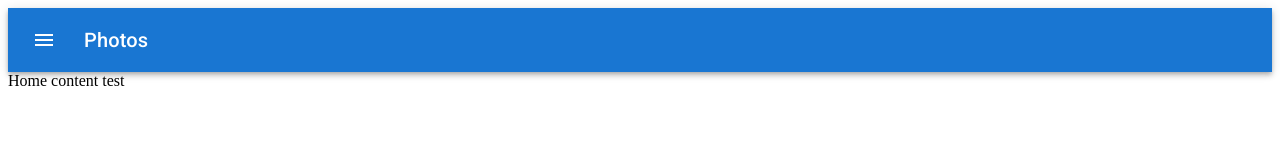
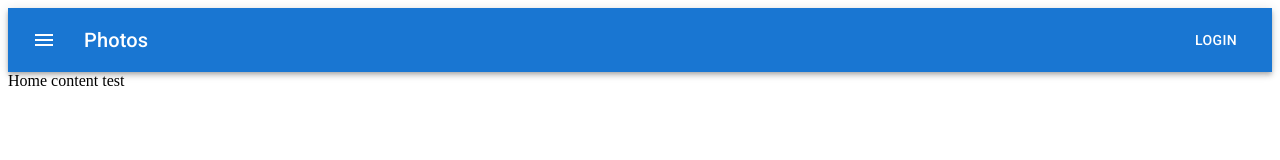
Before and after one commit to Thomas0507/Rattrapage-ASI-II, a React (Vite) app in the folder react-frontend/: page / in a window 1280 px wide. Shown: the top 160 px of the page. Built offline with nearby package versions, Linux system fonts and the light colour scheme.

Commit message:
feat: conditionnal rendering for login + route for login

```diff
--- a/react-frontend/src/pages/Header.jsx
+++ b/react-frontend/src/pages/Header.jsx
@@ -11,20 +11,16 @@
 import FormGroup from '@mui/material/FormGroup';
 import MenuItem from '@mui/material/MenuItem';
 import Menu from '@mui/material/Menu';
+import { Button } from '@mui/material';
 import { Link } from 'react-router-dom';
 import { useNavigate  } from "react-router-dom";
 
-function onClickRedirect(url) {
-}
 
 
 function Header (props) {
     const auth = props.user ? true : false;
-    let urlChosen = '';
-    let navigate = useNavigate();
 
     const [anchorEl, setAnchorEl] = React.useState(null);
-
 
     const handleMenu = (event) => {
         setAnchorEl(event.currentTarget);
@@ -33,8 +29,6 @@
     const handleClose = () => {
         setAnchorEl(null);
     };
-
-
 
     return (
     <Box sx={{ flexGrow: 1 }}>
@@ -52,7 +46,7 @@
           <Typography variant="h6" component="div" sx={{ flexGrow: 1 }}>
             Photos
           </Typography>
-          {auth && (
+          {auth ? (
             <div>
               <IconButton
                 size="large"
@@ -84,7 +78,9 @@
                 <MenuItem component={Link} to='/logout' onClick={handleClose}>Logout</MenuItem>
               </Menu>
             </div>
-          )}
+          ) :
+          <Button color="inherit" href='/login'>Login</Button>
+          }
         </Toolbar>
       </AppBar>
     </Box>
```
